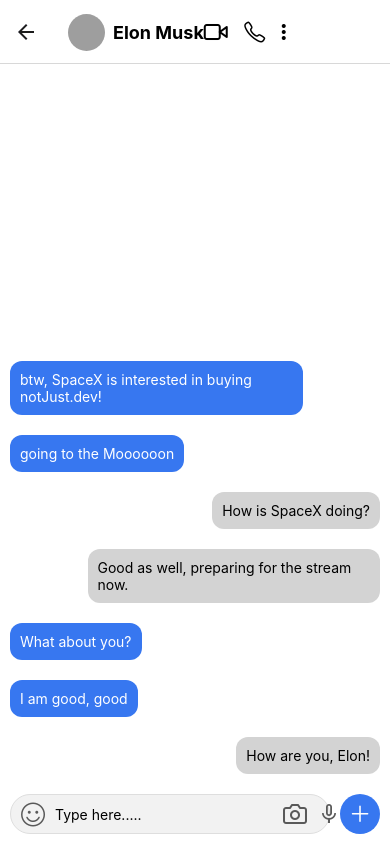
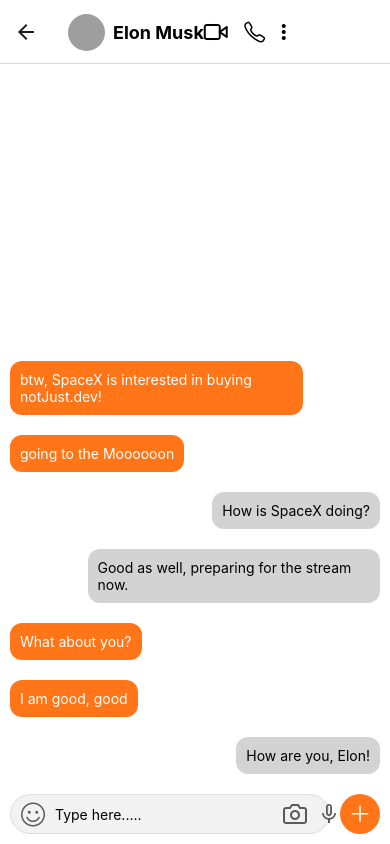
Before and after one commit to AhZisan/HowDy, a React Native app: screen /ChatRoom in a window 390 px wide. Built offline with nearby package versions, Linux system fonts and the light colour scheme; grey boxes are pictures that could not be loaded; what expo-linking would draw is missing.

Commit message:
theming: Orange accent

```diff
--- a/components/ChatRoomItem/ChatRoomItem.tsx
+++ b/components/ChatRoomItem/ChatRoomItem.tsx
@@ -29,7 +29,11 @@
             <Text style={styles.text}>{chatRoom.lastMessage.createdAt}</Text>
           </View>
 
-          <Text numberOfLines={1} style={styles.text}>{chatRoom.lastMessage.content}</Text>
+          <Text numberOfLines={1} style={{
+                color : chatRoom.newMessages ? '#ff9f00' : 'gray',
+                fontWeight: chatRoom.newMessages ? 'bold': 'normal'
+            }}>{chatRoom.lastMessage.content}</Text>
+
         </View>
       </Pressable>
     );
--- a/components/ChatRoomItem/Styles.ts
+++ b/components/ChatRoomItem/Styles.ts
@@ -14,7 +14,7 @@
       marginRight: 10,
     },
     badgeContainer:{
-      backgroundColor: '#3777f0',
+      backgroundColor: '#ff7518',  //#3777f0
       width: 20,
       height: 20,
       borderRadius: 10,
@@ -46,6 +46,7 @@
 
     },
     text: {
+
       color: 'gray',
     }
 
--- a/components/Message/Message.tsx
+++ b/components/Message/Message.tsx
@@ -1,7 +1,7 @@
 import { View, Text, StyleSheet } from 'react-native'
 import React from 'react'
 
-const blue = '#3777f0';
+const orange = '#ff7518'; //#3777f0
 const gray = 'lightgray';
 
 
@@ -30,7 +30,7 @@
 
     },
     leftContainer: {
-        backgroundColor:blue,
+        backgroundColor:orange,
         marginLeft: 10,
         marginRight: 'auto',
     },
--- a/components/MessageInput/MessageInput.tsx
+++ b/components/MessageInput/MessageInput.tsx
@@ -93,7 +93,7 @@
     buttonContainer: {
         width: 40,
         height: 40,
-        backgroundColor: '#3777f0',
+        backgroundColor: '#ff7518',
         borderRadius: 25,
         justifyContent: 'center',
         alignItems: 'center',
--- a/navigation/index.tsx
+++ b/navigation/index.tsx
@@ -3,7 +3,6 @@
  * https://reactnavigation.org/docs/getting-started
  *
  */
-import { FontAwesome } from '@expo/vector-icons';
 import { createBottomTabNavigator } from '@react-navigation/bottom-tabs';
 import { NavigationContainer, DefaultTheme, DarkTheme, TabActions } from '@react-navigation/native';
 import { createNativeStackNavigator } from '@react-navigation/native-stack';
@@ -17,8 +16,6 @@
 import { Feather } from '@expo/vector-icons';
 import { Ionicons } from '@expo/vector-icons';
 
-import Colors from '../constants/Colors';
-import useColorScheme from '../hooks/useColorScheme';
 
 import NotFoundScreen from '../screens/NotFoundScreen';
 import ShareScreen from '../screens/ShareScreen';
@@ -157,7 +154,7 @@
       headerShown: false,
       // tabBarShowLabel: false,
       tabBarLabelStyle:{fontWeight:'bold', fontSize: 10},
-      tabBarActiveTintColor: '#09B83E'
+      tabBarActiveTintColor: '#ff7e00'
 
     }}>
 
```
